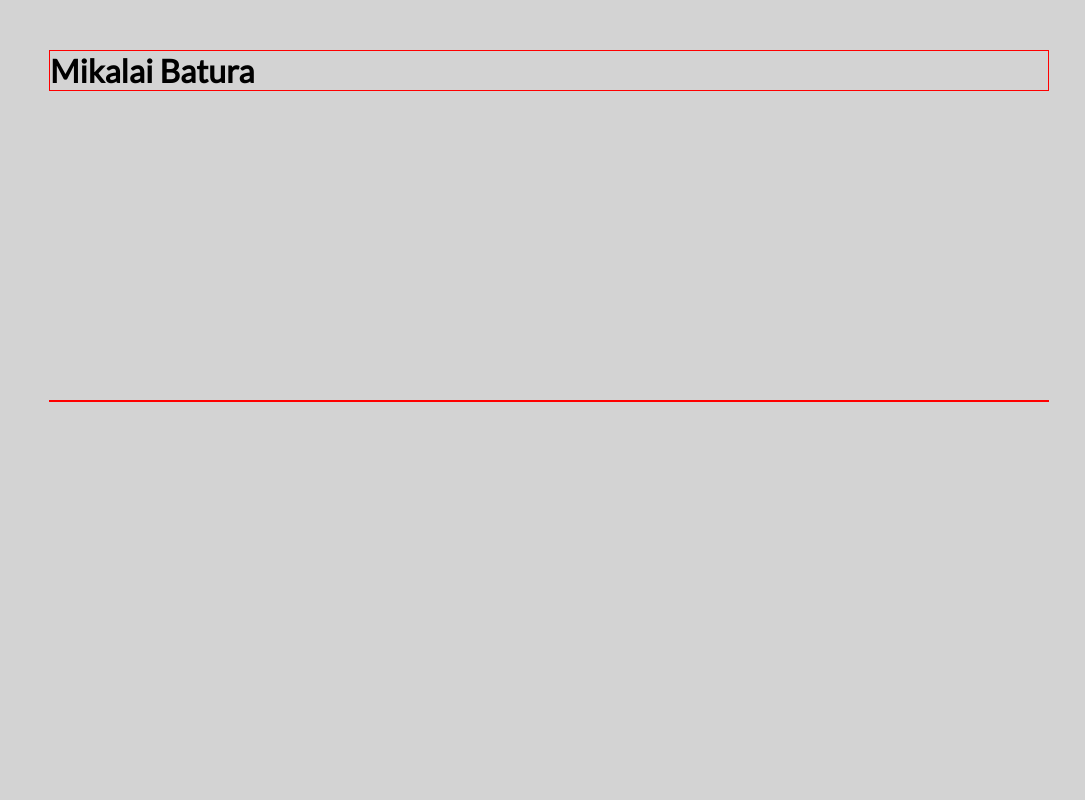
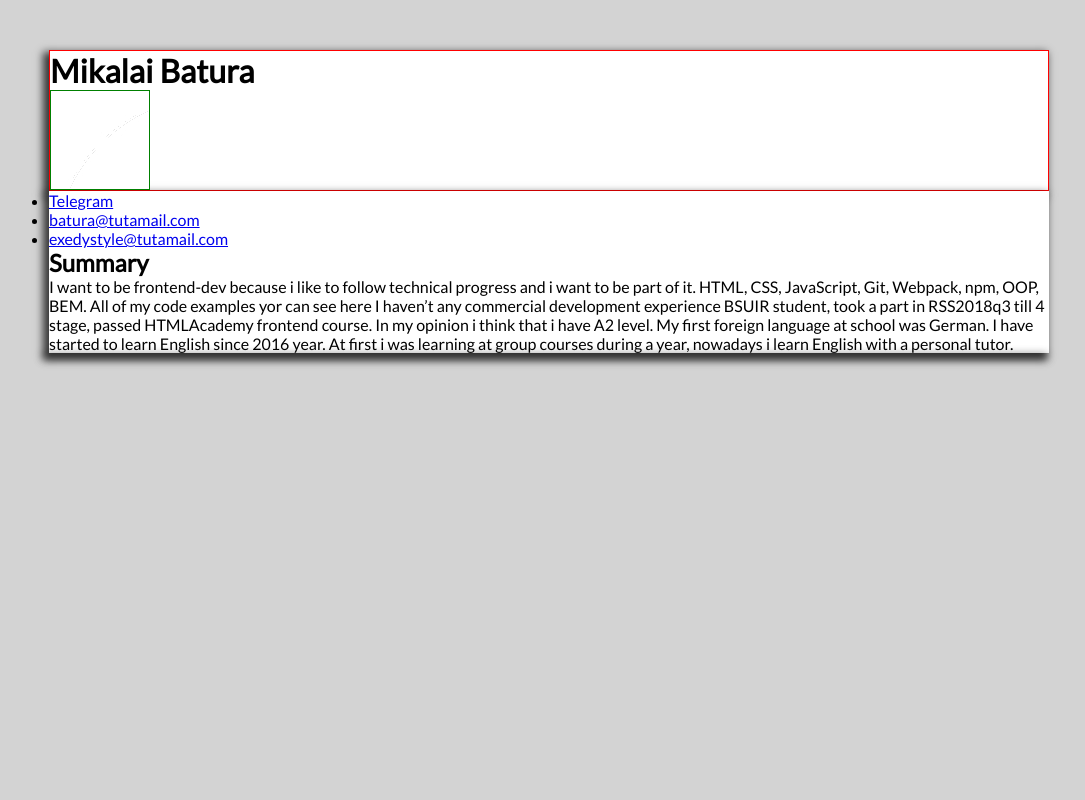
Before and after one commit to SlapSeventyOne/rsschool-2019Q1-cv, a plain HTML site: page index.html in a window 1280 px wide. Shown: the top 800 px of the page, without its empty margins (91-1176 px from the left). Drawn offline with Linux system fonts and the light colour scheme.

Commit message:
fix: rewrite all

```diff
--- a/index.html
+++ b/index.html
@@ -6,7 +6,7 @@
     <meta http-equiv="X-UA-Compatible" content="ie=edge">
     <link rel="stylesheet" href="style.css">
     <link href="https://fonts.googleapis.com/css?family=Lato" rel="stylesheet">
-    <title>2019Q1-cv-html</title>
+    <title>BaturaCV</title>
 </head>
 <body>
     <header>
@@ -19,9 +19,31 @@
                 </div>
             </div>
     </div>
-    </header>
-    <main>
-        <div class="wrapper">
+</header>
+<main>
+    <div class="wrapper">
+        <section class="contacts">
+            <ul class="contacts-info">
+                <li><a href="https://t.me/nikky_nikky">Telegram</a></li>
+                <li><a href="mailto:batura@tutamail.com">batura@tutamail.com</a></li>
+                <li><a href="mailto:exedystyle@tutamail.com">exedystyle@tutamail.com</a></li>
+            </ul>
+        </section>
+        <section class="summary">
+        <h2>Summary</h2>
+
+                    I want to be frontend-dev because i like to follow technical progress and i want to be part of it.
+                    HTML, CSS, JavaScript, Git, Webpack, npm, OOP, BEM.
+                    All of my code examples yor can see here
+                    I haven’t any commercial development experience
+                    BSUIR student, took a part in RSS2018q3 till 4 stage, passed HTMLAcademy frontend course.
+                    In my opinion i think that i have A2 level. My first foreign language at school was German. I have started to learn English since 2016 year. At first i was learning at group courses during a year, nowadays i learn English with a personal tutor.
+        </section>
+        <section class="skills">
+
+            </section>
+
+
 
         </div>
     </main>
--- a/style.css
+++ b/style.css
@@ -12,35 +12,31 @@ body{
 .wrapper{
     width: 1000px;
     margin: 0 auto;
-    border: 1px solid red;
-
+    background: white;
+    -webkit-box-shadow: -4px 4px 8px 2px rgba(0,0,0,0.75);
+    -moz-box-shadow: -4px 4px 8px 2px rgba(0,0,0,0.75);
+    box-shadow: -4px 4px 8px 2px rgba(0,0,0,0.75);
 }
 
 header{
-    height: 300px;
+
 }
 
 header .wrapper{
     margin-top: 50px;
 }
 
-main{
-    height: 500px;
+
+.header__person{
+    display: flex;
+    flex-direction: column;
+    justify-content: center;
+    border: 1px solid red;
 }
 
-main .wrapper{
-    margin-top: 50px;
+.header__person__img{
+    border: 1px solid green;
+    width: 100px;
+    height: 100px;
+    background: url("assets/images/icon2.jpg") no-repeat;
 }
-
-footer{
-    height: 300px;
-}
-
-footer .wrapper{
-    margin-top: 50px;
-}
-
-
-.header__person{
-
-}
```
Also changed, not shown: assets/images/icon2.jpg (added).
